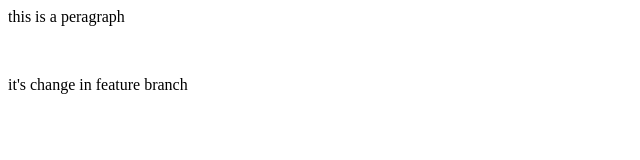
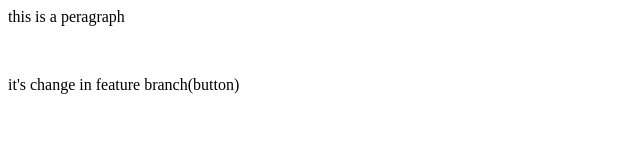
Before and after one commit to yogesh147-code/localrepo, a plain HTML site: page index.html in a window 1280 px wide. Shown: the full height of the page, 0-640 px from the left. Drawn offline with Linux system fonts and the light colour scheme.

```diff
--- a/index.html
+++ b/index.html
@@ -1,3 +1,3 @@
 <p>this is  a peragraph</p>
 <br>
-<p>it's change in feature branch</p>
+<p>it's change in feature branch(button)</p>
```
